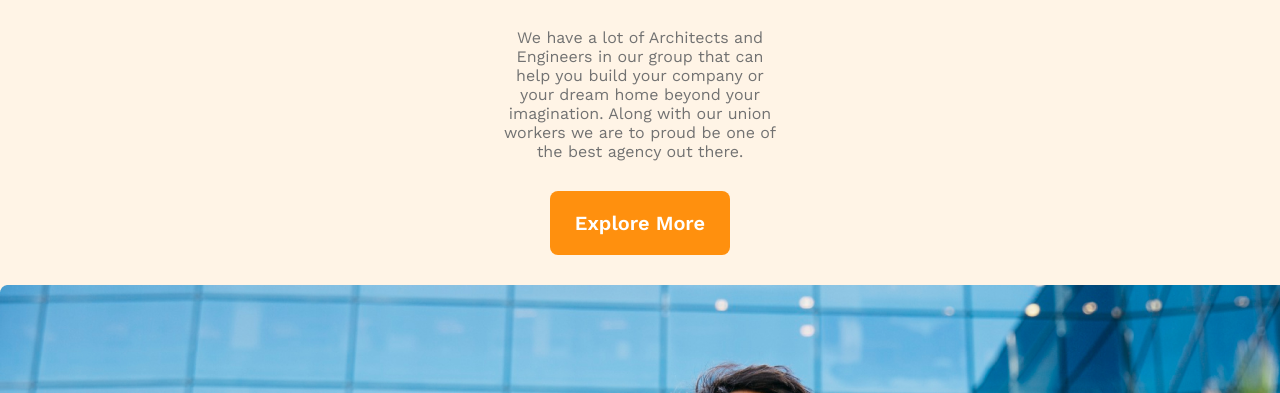
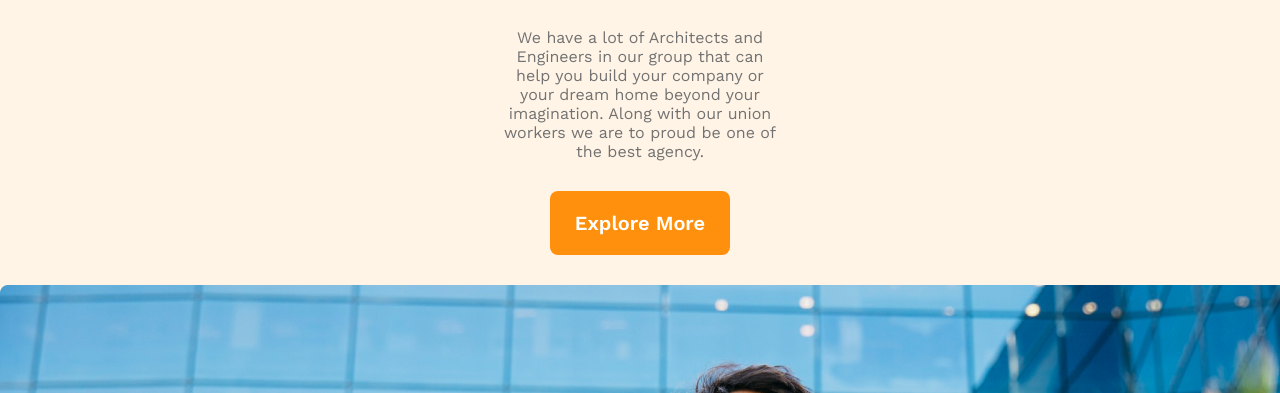
Before and after one commit to Tawhidalfatah/second-assignment, a plain HTML site: page index.html in a window 1280 px wide. Shown: the part 407-800 px from the top of the page. Drawn offline with nearby package versions, Linux system fonts and the light colour scheme.

Commit message:
rechecking

```diff
--- a/index.html
+++ b/index.html
@@ -40,7 +40,7 @@
                 <h1 class="banner-title">Brand New <br>
                     Group of Architects
                 </h1>
-                <p class="banner-description">We have a lot of Architects and Engineers in our group that can help you build your company or your dream home beyond your imagination. Along with our union workers we are to proud be one of the best agency out there.</p>
+                <p class="banner-description">We have a lot of Architects and Engineers in our group that can help you build your company or your dream home beyond your imagination. Along with our union workers we are to proud be one of the best agency.</p>
                 <button class="btn-primary">Explore More</button>
             </div>
             <div><img src="./images/banner.png" alt="Architects"></div>
```
